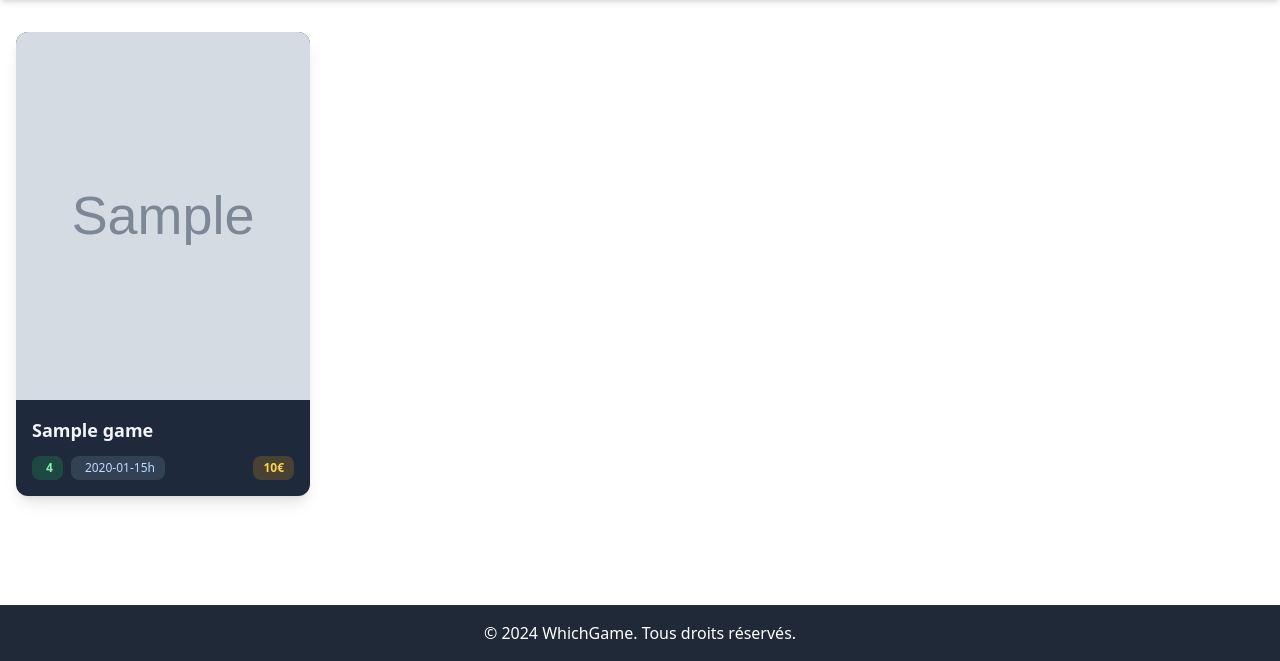
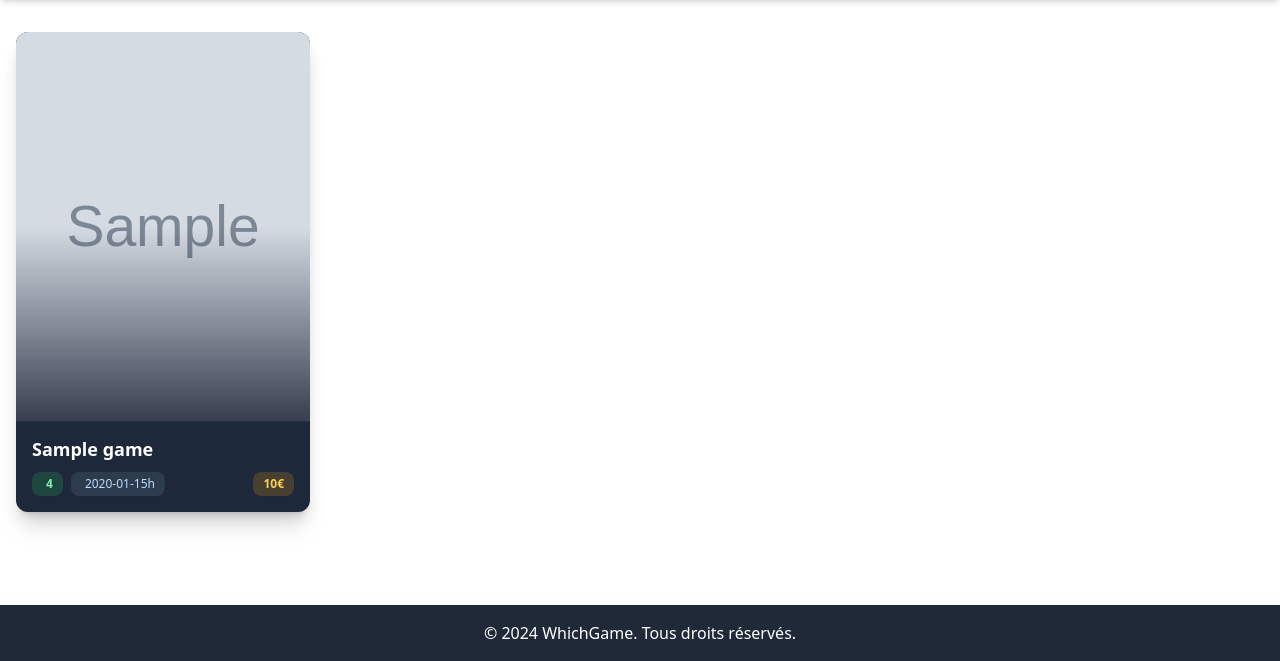
Before and after one commit to ClementLazzarini/WhichGame, a Django app: template whichgame/templates/whichgame/game_list.html in a window 1280 px wide. Shown: the part 139-800 px from the top of the page. Run offline with Django 4.2, Linux system fonts and the light colour scheme; the template is opened without the code that fills it: most values are stand-ins (such as "Sample title", 1, 10 or a date in 2020); grey boxes marked "Sample" are stand-in pictures; data that the repository does not hold is empty; some libraries are stand-ins or nearby versions.

Commit message:
Update game rating to IntegerField and enhance UI
Changed the Game model's rating field from FloatField to IntegerField for consistency and updated the corresponding migration. Improved the game list UI with a card flip effect, richer details, and visual enhancements. Added custom Tailwind keyframes for shimmer animation in base.html.

```diff
--- a/templates/base.html
+++ b/templates/base.html
@@ -9,6 +9,18 @@
         /* Petits ajustements pour un look premium */
         .card-gradient { background: linear-gradient(to top, rgba(15, 23, 42, 1) 0%, rgba(15, 23, 42, 0) 60%); }
     </style>
+
+    <script>
+        tailwind.config = {
+            theme: {
+                extend: {
+                    keyframes: {
+                        shimmer: { '100%': { transform: 'translateX(200%) skewX(12deg)' } }
+                    }
+                }
+            }
+        }
+    </script>
     <script defer src="https://cdn.jsdelivr.net/npm/alpinejs@3.x.x/dist/cdn.min.js"></script>
     <link href="https://fonts.googleapis.com/css2?family=Inter:wght@400;500;700;900&display=swap" rel="stylesheet">
 
--- a/whichgame/models.py
+++ b/whichgame/models.py
@@ -13,7 +13,7 @@ class Game(models.Model):
     genres = models.JSONField(default=list)    # ex: ["RPG", "Action"]
 
     # Les stats
-    rating = models.FloatField(null=True, blank=True)
+    rating = models.IntegerField(null=True, blank=True)
     price_current = models.DecimalField(max_digits=6, decimal_places=2, null=True, blank=True)
     playtime_main = models.IntegerField(null=True, blank=True) # En heures
 
--- a/whichgame/templates/whichgame/game_list.html
+++ b/whichgame/templates/whichgame/game_list.html
@@ -40,37 +40,87 @@
 <main class="container mx-auto px-4 py-8">
 <div class="grid grid-cols-1 sm:grid-cols-2 lg:grid-cols-3 xl:grid-cols-4 gap-6">
     {% for game in object_list %}
-        <article class="bg-slate-800 rounded-xl overflow-hidden shadow-lg hover:shadow-blue-500/10 hover:scale-[1.02] transition-all duration-300 group cursor-pointer">
 
-            <div class="relative aspect-[4/5] overflow-hidden">
-                <img src="{{game.cover_url}}"
+    <article
+        x-data="{ isFlipped: false }"
+        @mouseenter="isFlipped = true"
+        @mouseleave="isFlipped = false"
+        @click="isFlipped = !isFlipped"
+        class="rounded-xl shadow-lg hover:shadow-blue-500/20 transition-all duration-300 cursor-pointer bg-transparent [perspective:1000px] h-[480px] group z-10 relative"
+    >
+        <div class="relative h-full w-full transition-all duration-1000 [transform-style:preserve-3d]"
+             :class="isFlipped ? '[transform:rotateY(180deg)]' : ''">
+
+            <div class="absolute inset-0 h-full w-full bg-slate-800 rounded-xl overflow-hidden [backface-visibility:hidden] flex flex-col shadow-xl">
+
+                <div class="relative flex-grow overflow-hidden w-full">
+                    <div class="absolute inset-0 bg-gradient-to-t from-slate-900/80 via-transparent to-transparent z-10"></div>
+                    <img src="{{ game.cover_url }}"
                          alt="{{game.title}}"
-                        class="w-full h-full object-cover transition-transform duration-500 group-hover:scale-110">
+                         class="w-full h-full object-cover transition-transform duration-700 group-hover:scale-110">
                 </div>
 
-            <div class="p-4">
-                <h3 class="text-lg font-bold truncate group-hover:text-blue-400 transition">
+                <div class="p-4 flex-shrink-0 relative z-20 bg-slate-800/30 backdrop-blur-sm border-t border-slate-700/50">
+                    <h3 class="text-lg font-bold truncate text-white group-hover:text-blue-400 transition leading-tight mb-3 shadow-sm">
                         {{game.title}}
                     </h3>
 
-                <div class="flex flex-wrap items-center gap-2 mt-3">
-
-                    <div class="px-2.5 py-1 rounded-lg bg-green-500/20 text-green-300 text-xs font-bold flex items-center gap-1">
+                    <div class="flex flex-wrap items-center gap-2">
+                        <div class="px-2.5 py-1 rounded-lg bg-green-500/20 text-green-300 text-xs font-bold flex items-center gap-1 backdrop-blur-md shadow-sm">
                             <i class="fa-solid fa-star text-[10px]"></i> {{game.rating}}
                         </div>
-
-                    <div class="px-2.5 py-1 rounded-lg bg-slate-700 text-blue-200 text-xs font-medium flex items-center gap-1">
+                        <div class="px-2.5 py-1 rounded-lg bg-slate-700/80 text-blue-200 text-xs font-medium flex items-center gap-1 backdrop-blur-md shadow-sm">
                             <i class="fa-regular fa-clock text-[10px]"></i> {{game.playtime_main}}h
                         </div>
-
-                    <div class="px-2.5 py-1 rounded-lg bg-amber-500/20 text-amber-300 text-xs font-bold flex items-center gap-1 ml-auto">
+                        <div class="px-2.5 py-1 rounded-lg bg-amber-500/20 text-amber-300 text-xs font-bold flex items-center gap-1 ml-auto backdrop-blur-md shadow-sm">
                             {{game.price_current}}€
                         </div>
                     </div>
                 </div>
+            </div>
+            <div class="absolute inset-0 h-full w-full rounded-xl bg-slate-900/95 border border-slate-700 p-5 text-slate-200 [transform:rotateY(180deg)] [backface-visibility:hidden] flex flex-col overflow-hidden shadow-xl">
+
+                <div class="flex-shrink-0 mb-4">
+                     <h3 class="text-lg font-bold text-blue-400 mb-3 truncate">{{game.title}}</h3>
+                     <div class="flex gap-3 text-xs py-2 border-y border-slate-800/80">
+                        <span class="flex items-center gap-1"><i class="fa-solid fa-star text-green-400"></i> <b>{{game.rating}}</b></span>
+                        <span class="flex items-center gap-1"><i class="fa-regular fa-clock text-blue-400"></i> <b>{{game.playtime_main}}h</b></span>
+                        <span class="flex items-center gap-1 ml-auto"><i class="fa-solid fa-tag text-amber-400"></i> <b>{{game.price_current}}€</b></span>
+                     </div>
+                </div>
+
+                <div class="flex-grow overflow-hidden relative space-y-3 text-sm py-2">
+                     <div class="absolute bottom-0 left-0 w-full h-12 bg-gradient-to-t from-slate-900/95 to-transparent pointer-events-none z-10"></div>
+
+                    <div>
+                        <span class="text-slate-500 block text-[10px] uppercase font-bold tracking-wider mb-1">Genres</span>
+                        <p class="font-medium leading-snug">{{ game.genres|join:", " }}</p>
+                    </div>
+                    <div>
+                        <span class="text-slate-500 block text-[10px] uppercase font-bold tracking-wider mb-1">Plateformes</span>
+                        <div class="flex flex-wrap gap-1.5 mt-0.5">
+                            {% for platform in game.platforms %}
+                            <span class="px-2 py-0.5 bg-slate-800 border border-slate-700 rounded text-[10px] text-slate-300 whitespace-nowrap">{{ platform }}</span>
+                            {% endfor %}
+                        </div>
+                    </div>
+                </div>
+
+                <div class="mt-auto flex-shrink-0 pt-4 z-20">
+                    <a href="https://www.cheapshark.com/search#q={{ game.title|urlencode }}" target="_blank" class="block w-full text-center bg-gradient-to-r from-blue-600 to-blue-700 hover:from-blue-500 hover:to-blue-600 text-white font-bold py-2.5 rounded-lg transition duration-200 flex items-center justify-center gap-2 shadow-md text-sm relative overflow-hidden group/btn">
+                         <div class="absolute inset-0 h-full w-1/2 bg-white/20 skew-x-12 -translate-x-full group-hover/btn:animate-[shimmer_1s_ease-in-out_infinite]"></div>
+                        <i class="fa-solid fa-cart-shopping"></i>
+                        Voir l'offre
+                    </a>
+                    <p class="text-center text-[10px] text-slate-500 mt-2 opacity-70">
+                        <span class="hidden md:inline">Survolez</span><span class="md:hidden">Tapez</span> ailleurs pour fermer
+                    </p>
+                </div>
+
+            </div>
+             </div>
     </article>
     {% endfor %}
-
 </div>
 </main>
 {% endblock %}
```
Also changed, not shown: whichgame/migrations/0003_alter_game_rating.py (added). Lines whose indentation alone changed are shown as unchanged.
